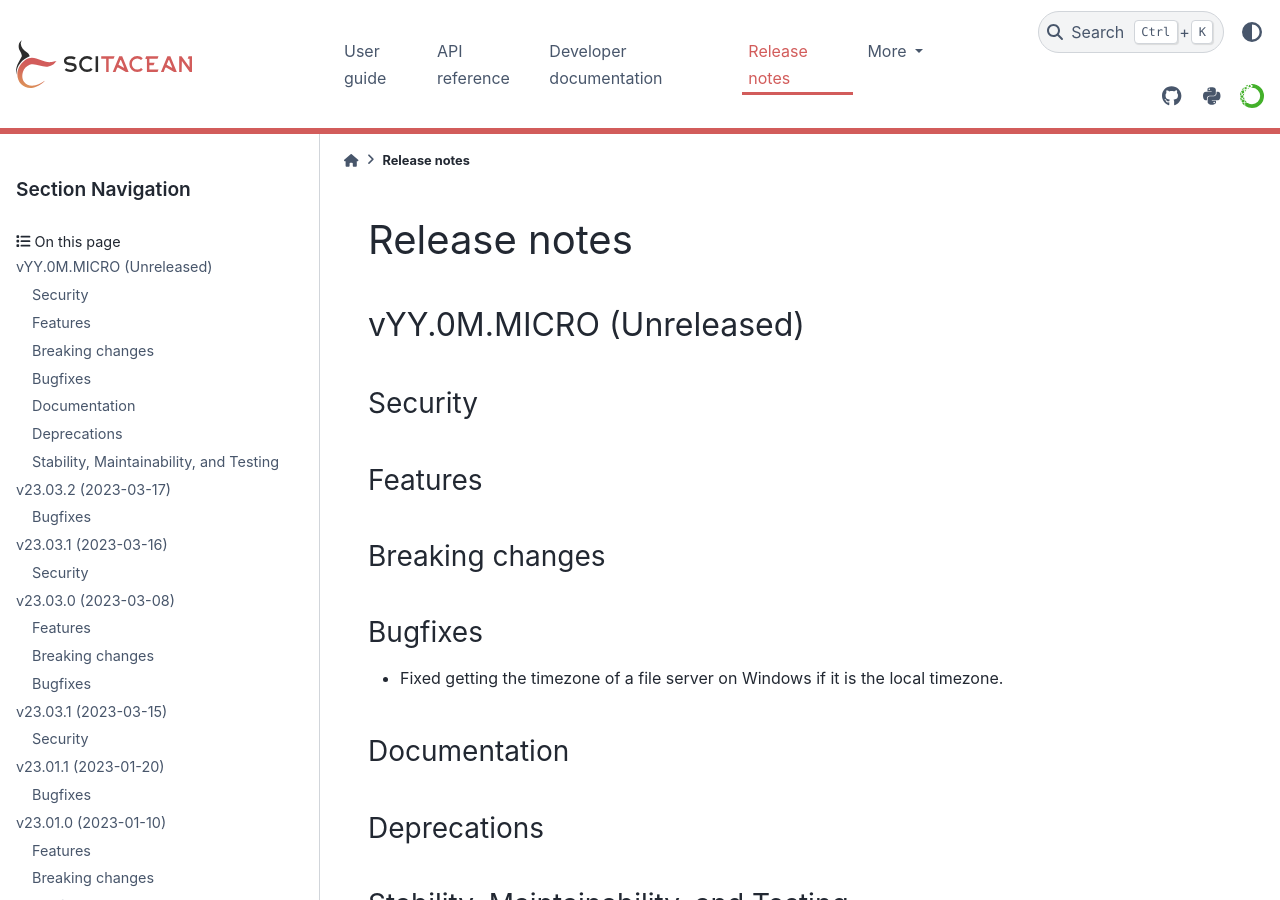
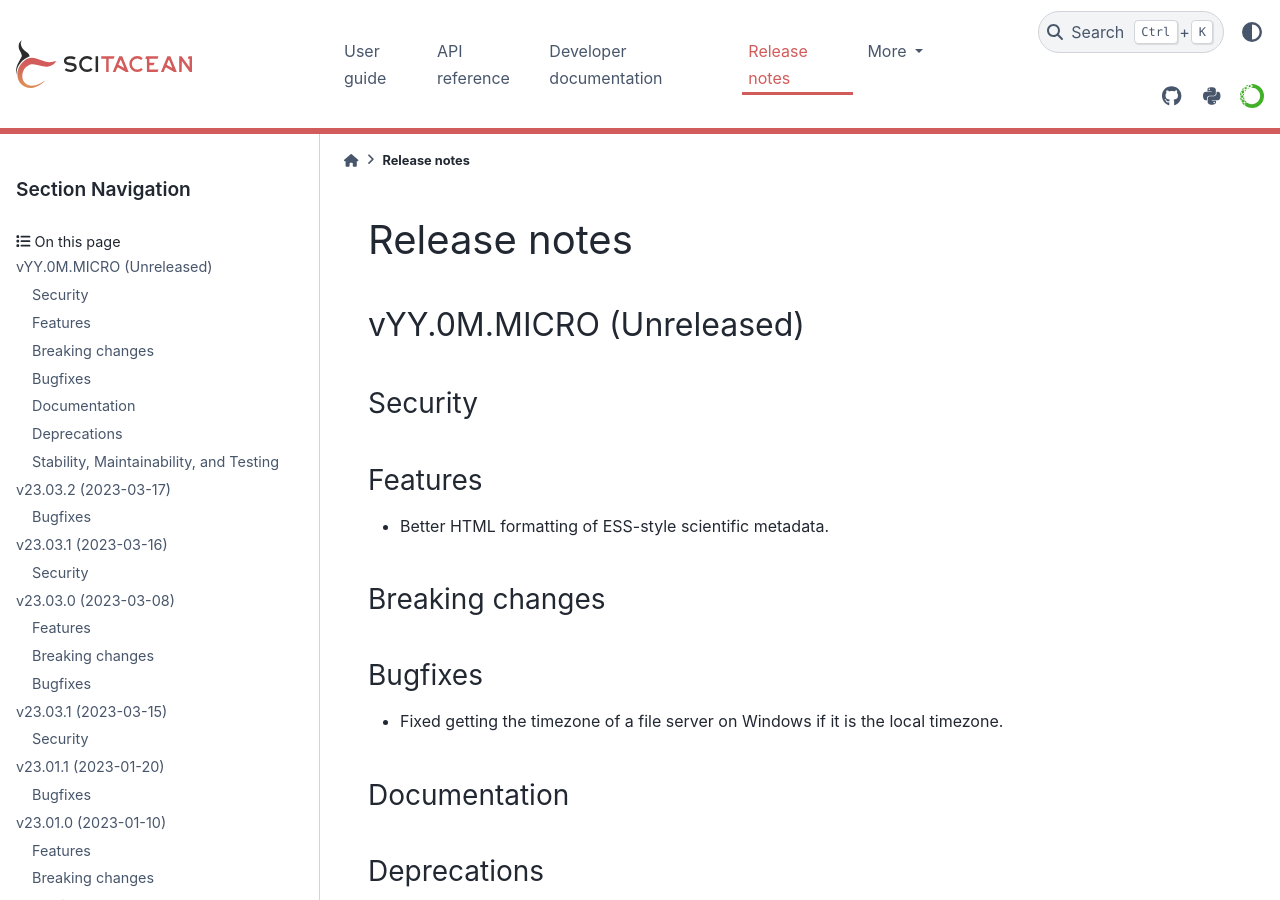
Before and after one commit to SciCatProject/scitacean, a Sphinx documentation site: the page built from docs/release-notes.rst, in a window 1280 px wide and 900 px high. Built offline with Sphinx 7.4.7 and the PyData theme 0.15.4, drawn with Linux system fonts in a browser that asks for light colours; the version number could not be read and is left out.

Commit message:
Add release note

```diff
--- a/docs/release-notes.rst
+++ b/docs/release-notes.rst
@@ -40,6 +40,8 @@ Security
 
 Features
 ~~~~~~~~
+
+* Better HTML formatting of ESS-style scientific metadata.
 
 Breaking changes
 ~~~~~~~~~~~~~~~~
```
